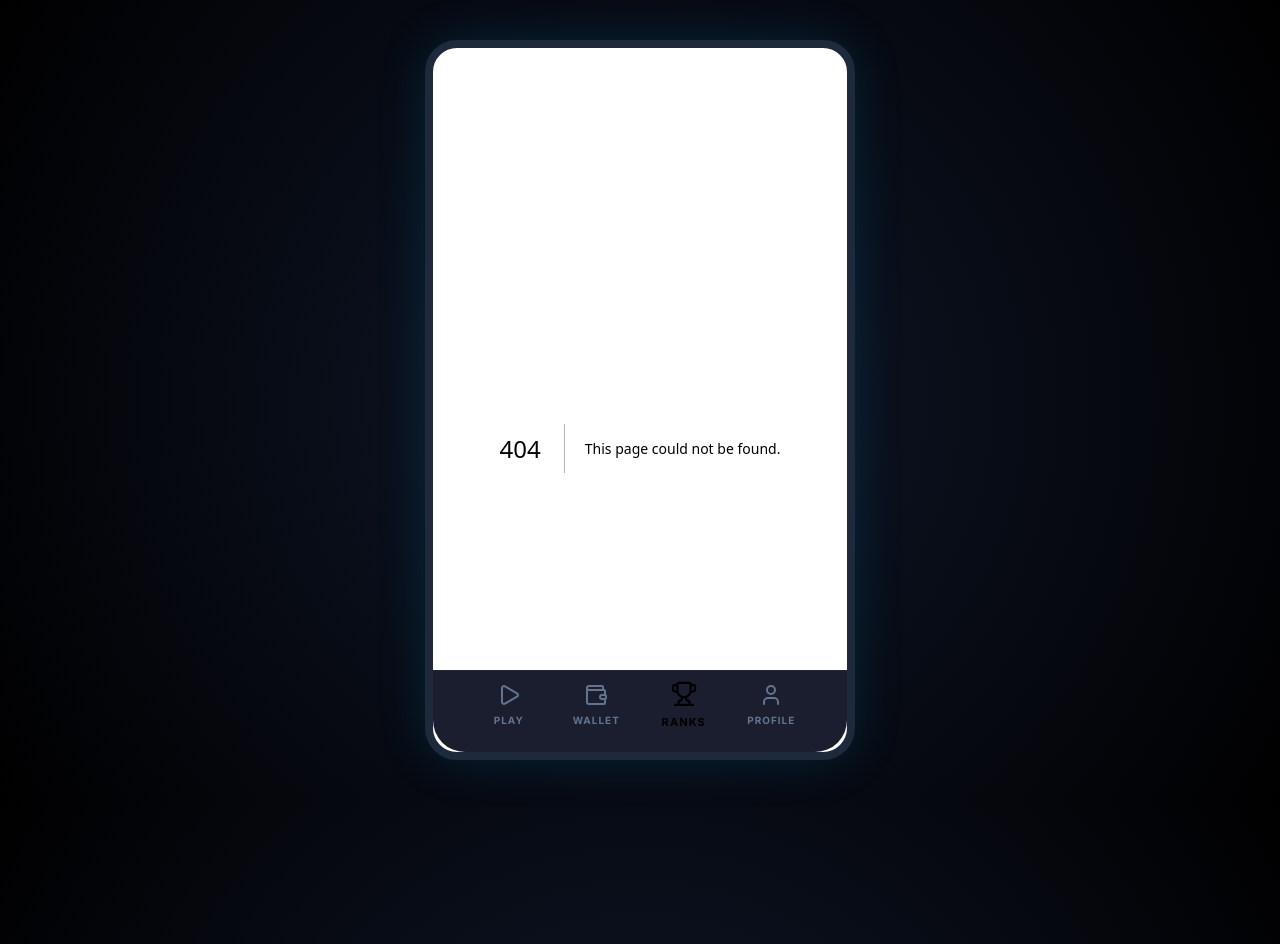
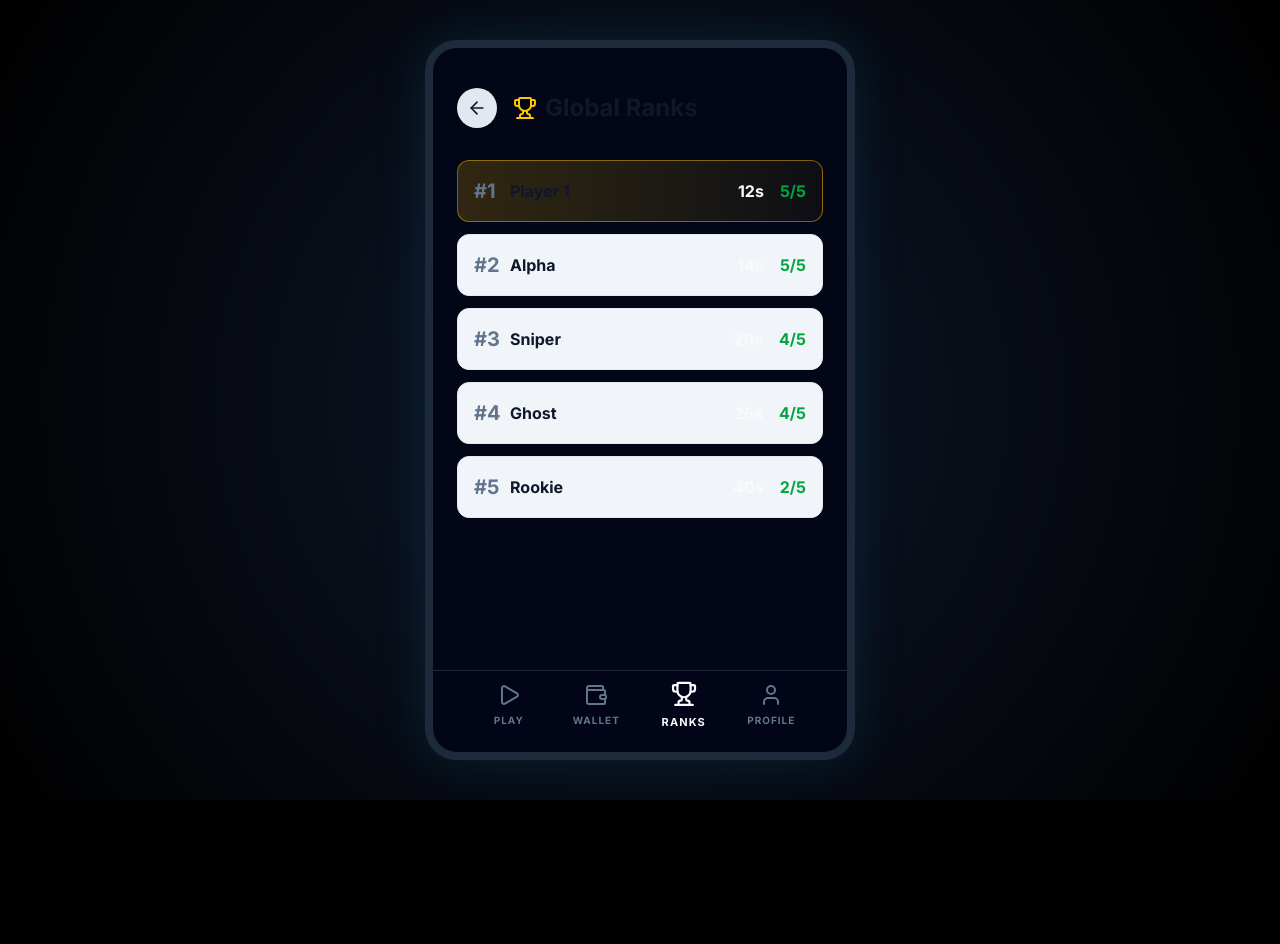
Before and after one commit to Emmanuelombaye/chapaquiz, a Next.js app: page /leaderboard in a window 1280 px wide. Before the commit this address had no page. After the commit the page ends 800 px from the top, so only its background shows below. Built offline with nearby package versions, Linux system fonts and the light colour scheme.

Commit message:
feat: fix 404 routes and implement functional dark mode toggle

```diff
--- a/src/app/layout.tsx
+++ b/src/app/layout.tsx
@@ -24,7 +24,7 @@ export default function RootLayout({
   children: React.ReactNode;
 }) {
   return (
-    <html lang="en" className={inter.className}>
+    <html lang="en" className={`dark ${inter.className}`}>
       <body>
         <div className="flex-1 overflow-y-auto pb-24 relative z-0 hide-scrollbar">
           {children}
--- /dev/null
+++ b/src/app/leaderboard/page.tsx
@@ -0,0 +1,50 @@
+'use client';
+import { useRouter } from 'next/navigation';
+import { Trophy, ArrowLeft } from 'lucide-react';
+import { useQuizStore } from '@/store/useQuizStore';
+import clsx from 'clsx';
+
+export default function Leaderboard() {
+  const router = useRouter();
+
+  // Mock leaderboard data
+  const ranks = [
+    { id: '1', name: 'Player 1', score: 5, timeTaken: 12 },
+    { id: '2', name: 'Alpha', score: 5, timeTaken: 14 },
+    { id: '3', name: 'Sniper', score: 4, timeTaken: 20 },
+    { id: '4', name: 'Ghost', score: 4, timeTaken: 25 },
+    { id: '5', name: 'Rookie', score: 2, timeTaken: 40 },
+  ];
+
+  return (
+    <main className="p-6 flex flex-col h-full max-w-md mx-auto">
+      <header className="flex items-center gap-4 mt-4 mb-8">
+        <button onClick={() => router.push('/')} className="w-10 h-10 rounded-full bg-slate-200 dark:bg-slate-900 flex items-center justify-center hover:bg-slate-300 dark:hover:bg-slate-800 transition-colors">
+          <ArrowLeft className="w-5 h-5 text-slate-900 dark:text-white" />
+        </button>
+        <h1 className="text-2xl font-bold text-slate-900 dark:text-white flex items-center gap-2">
+          <Trophy className="w-6 h-6 text-yellow-400" />
+          Global Ranks
+        </h1>
+      </header>
+
+      <div className="flex flex-col gap-3">
+        {ranks.map((p, i) => (
+          <div key={p.id} className={clsx(
+            "p-4 rounded-xl flex justify-between items-center font-bold",
+            i === 0 ? "bg-gradient-to-r from-yellow-500/20 to-yellow-400/5 border border-yellow-500/50" : "bg-slate-100 dark:bg-slate-900 border border-slate-200 dark:border-slate-800"
+          )}>
+            <div className="flex items-center gap-3">
+              <span className="text-xl w-6 text-left text-slate-500">#{i + 1}</span>
+              <span className="text-slate-900 dark:text-white">{p.name}</span>
+            </div>
+            <div className="flex gap-4">
+              <span className="text-neon-dark dark:text-neon-accent">{p.timeTaken}s</span>
+              <span className="text-green-600 dark:text-green-400">{p.score}/5</span>
+            </div>
+          </div>
+        ))}
+      </div>
+    </main>
+  );
+}
--- /dev/null
+++ b/src/app/profile/page.tsx
@@ -0,0 +1,39 @@
+'use client';
+import { useRouter } from 'next/navigation';
+import { ArrowLeft, User, Settings, LogOut } from 'lucide-react';
+import ThemeToggle from '@/components/ui/ThemeToggle';
+
+export default function Profile() {
+  const router = useRouter();
+
+  return (
+    <main className="p-6 flex flex-col h-full max-w-md mx-auto">
+      <header className="flex items-center gap-4 mt-4 mb-8">
+        <button onClick={() => router.push('/')} className="w-10 h-10 rounded-full bg-slate-200 dark:bg-slate-900 flex items-center justify-center hover:bg-slate-300 dark:hover:bg-slate-800 transition-colors">
+          <ArrowLeft className="w-5 h-5 text-slate-900 dark:text-white" />
+        </button>
+        <h1 className="text-2xl font-bold text-slate-900 dark:text-white">Profile</h1>
+      </header>
+
+      <div className="bg-slate-100 dark:bg-slate-900 border border-slate-300 dark:border-slate-800 p-6 rounded-3xl flex flex-col items-center mb-8">
+        <div className="w-24 h-24 bg-neon-blue/10 dark:bg-neon-blue/20 rounded-full flex items-center justify-center mb-4">
+          <User className="w-10 h-10 text-neon-blue" />
+        </div>
+        <h2 className="text-2xl font-black text-slate-900 dark:text-white">Player 1</h2>
+        <p className="text-slate-500 font-bold">Total Winnings: KSh 1,200</p>
+      </div>
+
+      <div className="flex flex-col gap-3">
+        <div className="bg-slate-100 dark:bg-slate-900 border border-slate-300 dark:border-slate-800 p-4 rounded-2xl flex items-center justify-between">
+          <span className="font-bold text-slate-900 dark:text-white flex items-center gap-2"><Settings className="w-5 h-5"/> Theme</span>
+          <ThemeToggle />
+        </div>
+
+        <button className="bg-red-500/10 hover:bg-red-500/20 text-red-500 border border-red-500/20 p-4 rounded-2xl flex items-center justify-center gap-2 font-bold transition-all mt-4">
+          <LogOut className="w-5 h-5" />
+          Logout
+        </button>
+      </div>
+    </main>
+  );
+}
--- /dev/null
+++ b/src/components/ui/ThemeToggle.tsx
@@ -0,0 +1,35 @@
+'use client';
+import { Moon, Sun } from 'lucide-react';
+import { useEffect, useState } from 'react';
+
+export default function ThemeToggle() {
+  const [isDark, setIsDark] = useState(true);
+
+  useEffect(() => {
+    const root = window.document.documentElement;
+    // Check initial state
+    setIsDark(root.classList.contains('dark'));
+  }, []);
+
+  const toggleTheme = () => {
+    const root = window.document.documentElement;
+    if (isDark) {
+      root.classList.remove('dark');
+      setIsDark(false);
+    } else {
+      root.classList.add('dark');
+      setIsDark(true);
+    }
+  };
+
+  return (
+    <button
+      onClick={toggleTheme}
+      className="w-16 h-8 bg-slate-300 dark:bg-slate-800 rounded-full relative flex items-center px-1 border border-slate-400 dark:border-slate-700 transition-colors"
+    >
+      <div className={`w-6 h-6 rounded-full flex items-center justify-center shadow-md transform transition-transform duration-300 ${isDark ? 'translate-x-8 bg-slate-950' : 'translate-x-0 bg-white'}`}>
+        {isDark ? <Moon className="w-3 h-3 text-neon-blue" /> : <Sun className="w-3 h-3 text-yellow-500" />}
+      </div>
+    </button>
+  );
+}
```
